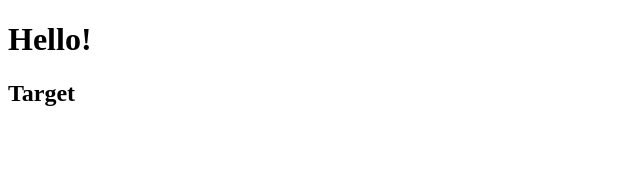
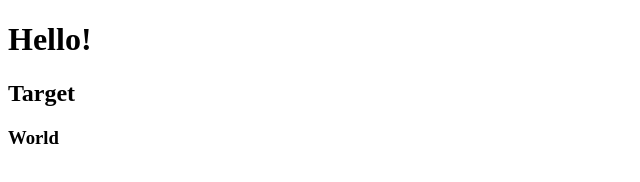
Before and after one commit to AlexandrTsarev/work, a plain HTML site: page index.html in a window 1280 px wide. Shown: the full height of the page, 0-640 px from the left. Drawn offline with Linux system fonts and the light colour scheme.

Commit message:
added h3

```diff
--- a/index.html
+++ b/index.html
@@ -13,5 +13,8 @@
     <h2>
         Target
     </h2>
+    <h3>
+        World
+    </h3>
 </body>
 </html>
```
